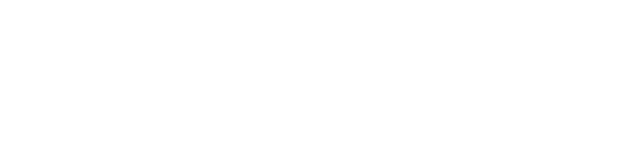
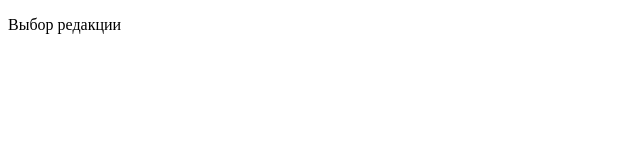
Before and after one commit to nikita-pn/homework, a plain HTML site: page index.html in a window 1280 px wide. Shown: the whole page, without its empty margins (0-640 px from the left). Drawn offline with Linux system fonts and the light colour scheme.

Commit message:
Update index.html

```diff
--- a/index.html
+++ b/index.html
@@ -6,6 +6,6 @@
     <title>Лучшие фильмы</title>
 </head>
 <body>
-
+<p class="p1"> Выбор редакции </p>
 </body>
 </html>
```
